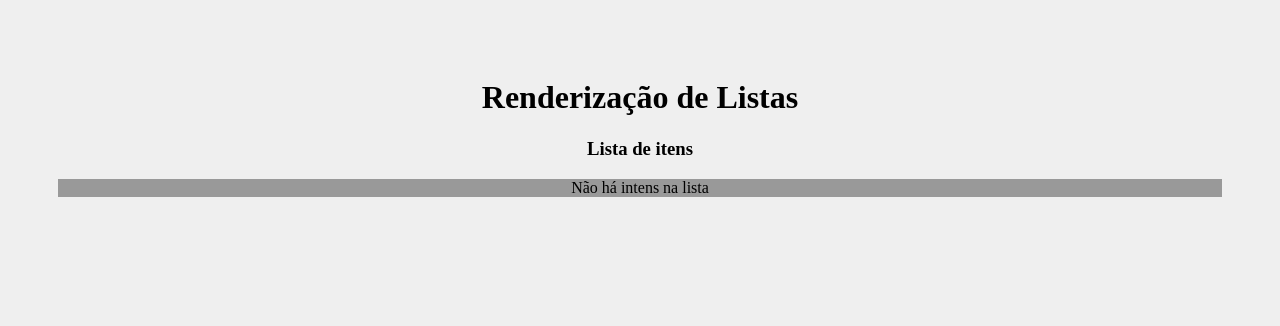
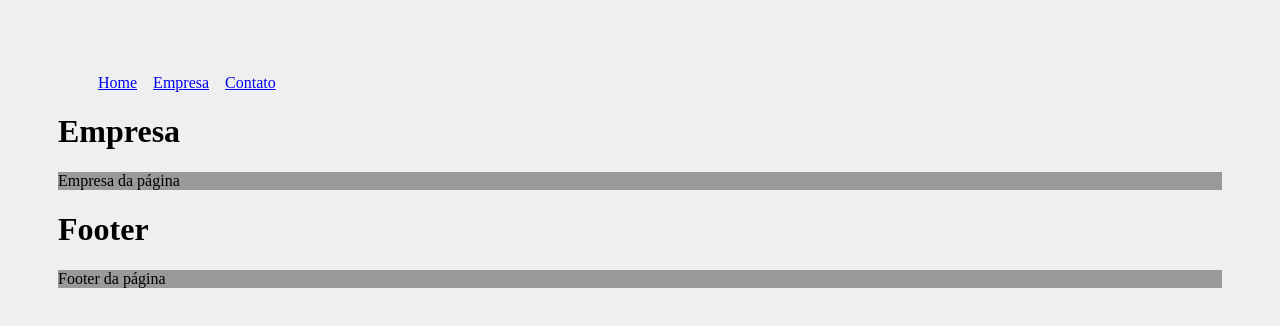
Before and after one commit to aldo-pereira22/aulas-react, a React (Create React App) app in the folder intdoducao/meu-projeto/: page /empresa in a window 1280 px wide. Shown: the top 326 px of the page. Built offline with nearby package versions, Linux system fonts and the light colour scheme.

Commit message:
Utilizando o Router

```diff
--- a/intdoducao/meu-projeto/package.json
+++ b/intdoducao/meu-projeto/package.json
@@ -8,6 +8,7 @@
     "@testing-library/user-event": "^13.5.0",
     "react": "^17.0.2",
     "react-dom": "^17.0.2",
+    "react-router-dom": "^6.2.2",
     "react-scripts": "5.0.0",
     "web-vitals": "^2.1.4"
   },
--- a/intdoducao/meu-projeto/src/App.jsx
+++ b/intdoducao/meu-projeto/src/App.jsx
@@ -1,21 +1,26 @@
 import './App.css';
-import Outralista from './components/Outralista';
-
-
-
-
-
+import { BrowserRouter as Router, Routes, Route } from 'react-router-dom'
+import Home from './pages/Home';
+import Empresa from './pages/Empresa';
+import Contato from './pages/Contato';
+import NavBar from './components/layouts/NavBar';
+import Footer from './components/layouts/Footer';
 
 
 function App() {
-  const meusItens = ['React', 'Vue', 'Angular', ]
 
   return (
-    <div className="App" >
-      <h1>Renderização de Listas</h1>
+    <Router>
+      <NavBar />
 
-      <Outralista itens = {[]} />
-    </div>
+      <Routes>
+        <Route path="/" element={<Home />} > </Route>
+        <Route path="/empresa" element={<Empresa />} > </Route>
+        <Route path="/contato" element={<Contato />} > </Route>
+      </Routes>
+
+      <Footer />
+    </Router>
   )
 
 }
--- /dev/null
+++ b/intdoducao/meu-projeto/src/components/layouts/Footer.jsx
@@ -0,0 +1,10 @@
+function Footer() {
+    return  (
+        <div>
+            <h1> Footer </h1>
+            <p>Footer da página</p>
+        </div>
+    )
+}
+
+export default Footer
--- /dev/null
+++ b/intdoducao/meu-projeto/src/components/layouts/NavBar.jsx
@@ -0,0 +1,16 @@
+import { Link } from 'react-router-dom'
+import styles from './NavBar.module.css'
+
+function NavBar() {
+    return (
+        <ul className={styles.list} >
+            <li className={styles.item}> <Link to="/" > Home</Link> </li>
+
+            <li className={styles.item} > <Link to="/empresa" > Empresa</Link> </li>
+
+            <li className={styles.item} > <Link to="/contato" > Contato</Link> </li>
+        </ul>
+    )
+}
+
+export default NavBar
--- /dev/null
+++ b/intdoducao/meu-projeto/src/components/layouts/NavBar.module.css
@@ -0,0 +1,9 @@
+.list {
+    display: flex;
+    list-style: none;
+
+}
+
+.item {
+    margin-right: 1em;
+}
--- a/intdoducao/meu-projeto/src/index.css
+++ b/intdoducao/meu-projeto/src/index.css
@@ -6,4 +6,6 @@ body{
 
 p{
   background-color: #999;
+  width: 100%;
+  margin: 0 auto;
 }
--- /dev/null
+++ b/intdoducao/meu-projeto/src/pages/Contato.jsx
@@ -0,0 +1,10 @@
+function Contato() {
+    return  (
+        <div>
+            <h1> Contato </h1>
+            <p>Contato da página</p>
+        </div>
+    )
+}
+
+export default Contato
--- /dev/null
+++ b/intdoducao/meu-projeto/src/pages/Empresa.jsx
@@ -0,0 +1,10 @@
+function Empresa() {
+    return  (
+        <div>
+            <h1> Empresa </h1>
+            <p>Empresa da página</p>
+        </div>
+    )
+}
+
+export default Empresa
--- /dev/null
+++ b/intdoducao/meu-projeto/src/pages/Home.jsx
@@ -0,0 +1,10 @@
+function Home() {
+    return  (
+        <div>
+            <h1> Home </h1>
+            <p>Conteúdo da página</p>
+        </div>
+    )
+}
+
+export default Home
```
Also changed, not shown: intdoducao/meu-projeto/src/components/Saudacao.jsx (added, +13 -0 lines), intdoducao/meu-projeto/src/components/SeuNome.jsx (added, +11 -0 lines), 1 other file (tests, documents, lock files or other folders).
